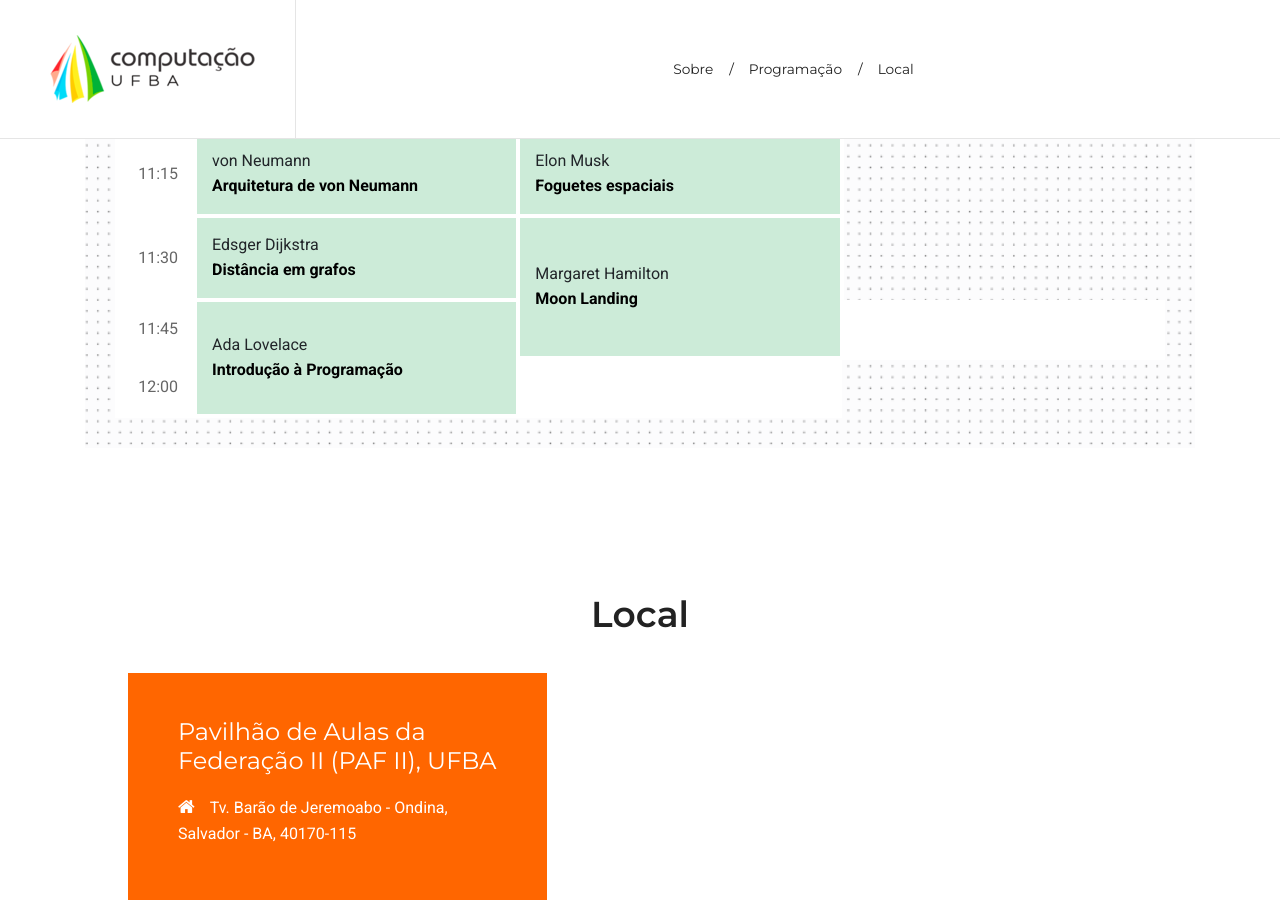
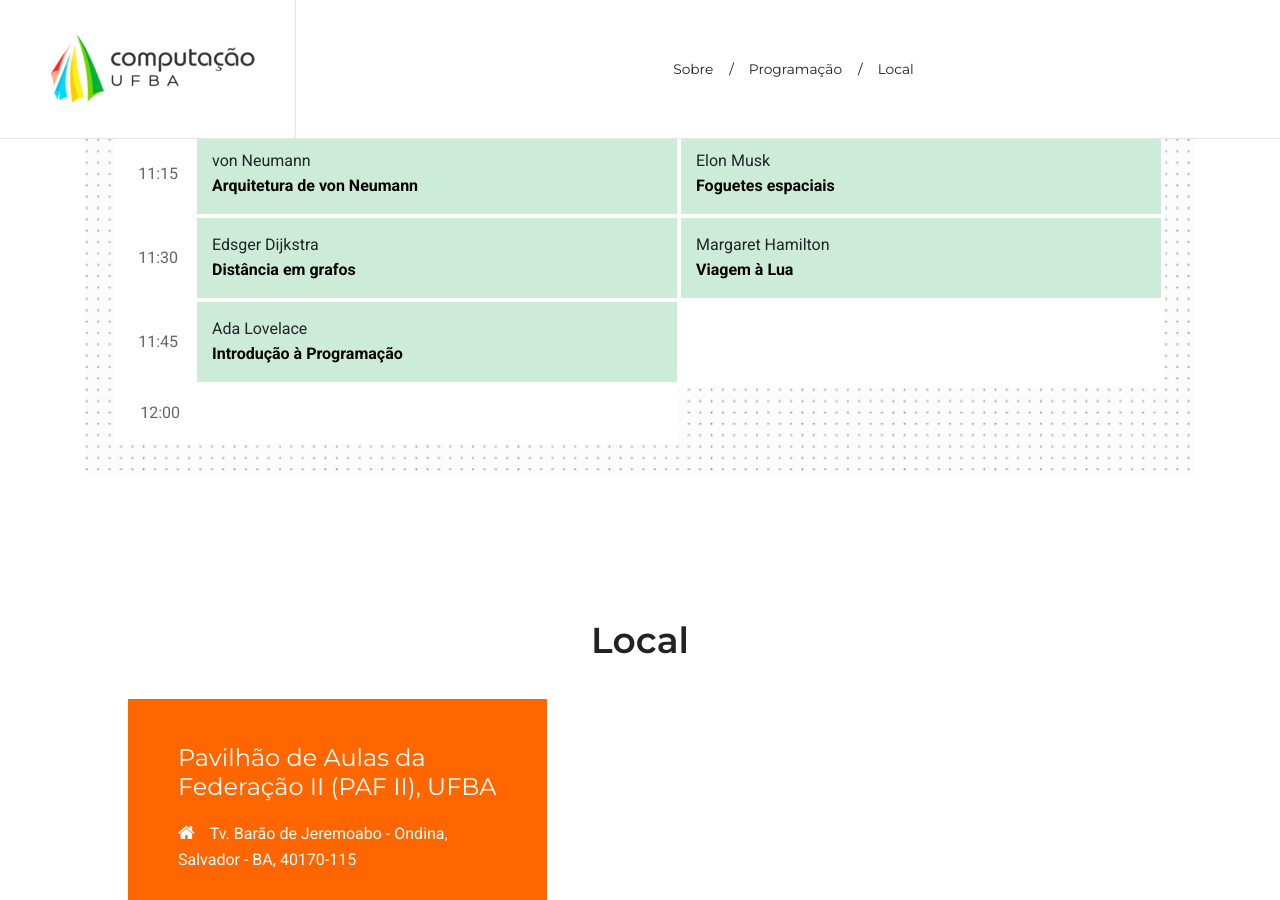
Before and after one commit to christinaflach/wepgcomp.github.io, a Jekyll site: the page built from index.md, in a window 1280 px wide and 900 px high, scrolled down 2201 px. Built offline with Jekyll 4.4.1, drawn with Linux system fonts in a browser that asks for light colours.

Commit message:
Update program.yml

```diff
--- a/_data/program.yml
+++ b/_data/program.yml
@@ -11,13 +11,13 @@
       '11:00': { presenter: Albert Einstein, title: 'Teoria da relatividade', chair: 'Manoel Mendonça', tags: ['Física'], abstract: 'Lorem ipsum dolor sit amet, consectetur adipiscing elit. Nullam dui tellus, efficitur non accumsan vel, porta at enim. Aenean quis faucibus odio. Mauris sed laoreet tortor. Donec posuere erat dignissim nibh fermentum, vel posuere quam ultrices. Aliquam sed rutrum nunc, et semper magna. Mauris et orci ligula. Aenean finibus dui vitae diam tristique maximus in eget erat. Ut ut malesuada erat. Nulla aliquam ligula elit, eu venenatis tortor ultricies eu.'}
       '11:15': { presenter: von Neumann, title: 'Arquitetura de von Neumann' }
       '11:30': { presenter: Edsger Dijkstra, title: 'Distância em grafos' }
-      '11:45': { presenter: Ada Lovelace, title: 'Introdução à Programação', span: 2 }
+      '11:45': { presenter: Ada Lovelace, title: 'Introdução à Programação' }
       '12:00': { placeholder: true }
   - name: Sala 13
     talks:
       '11:00': { presenter: Mark Zuckerberg, title: 'Redes sociais' }
       '11:15': { presenter: Elon Musk, title: 'Foguetes espaciais' }
-      '11:30': { presenter: Margaret Hamilton, title: 'Moon Landing', span: 2 }
+      '11:30': { presenter: Margaret Hamilton, title: 'Viagem à Lua' }
 - name: Sexta
   date: 2 / 12 / 2022
   slots: ['9:00', '9:15', '9:30', '9:45', '10:00', '10:15', '10:30']
@@ -28,12 +28,12 @@
     talks:
       '9:00': { presenter: Albert Einstein, title: 'Teoria da relatividade' }
       '9:15': { presenter: von Neumann, title: 'Arquitetura de von Neumann' }
-      '9:30': { presenter: Ada Lovelace, title: 'Introdução à Programação', span: 2 }
+      '9:30': { presenter: Ada Lovelace, title: 'Introdução à Programação' }
   - name: Sala 13
     talks:
       '9:00': { presenter: Ada Lovelace, title: 'Introdução à Programação'}
       '9:15': { presenter: Albert Einstein, title: 'Teoria da relatividade' }
-      '9:30': { presenter: von Neumann, title: 'Arquitetura de von Neumann', span: 2 }
+      '9:30': { presenter: von Neumann, title: 'Arquitetura de von Neumann' }
 
 # talks:
 #   ['9:00', 'Auditório', 'Quinta']: { presenter: Manoel Mendonça, title: 'Abertura do evento' }
```
